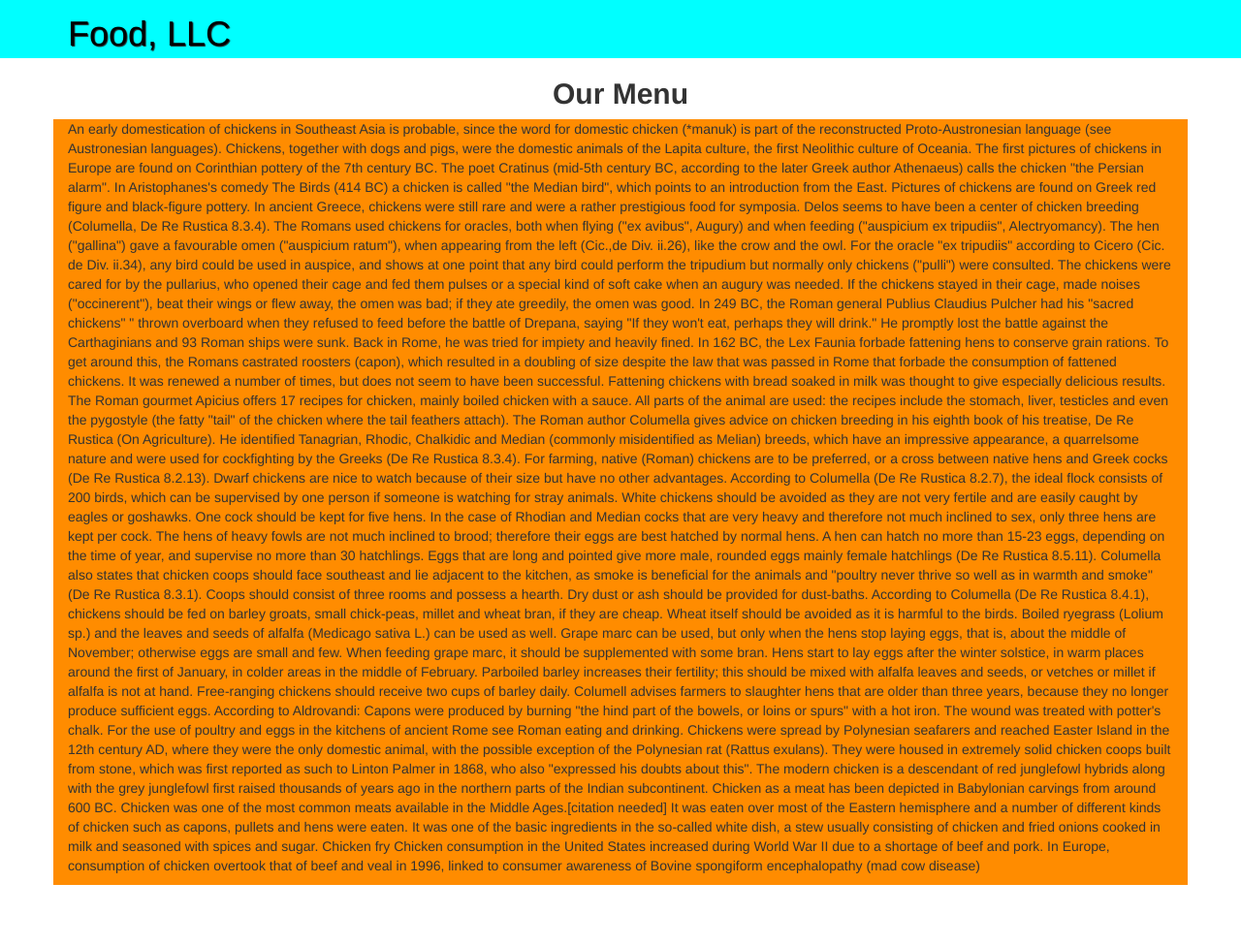
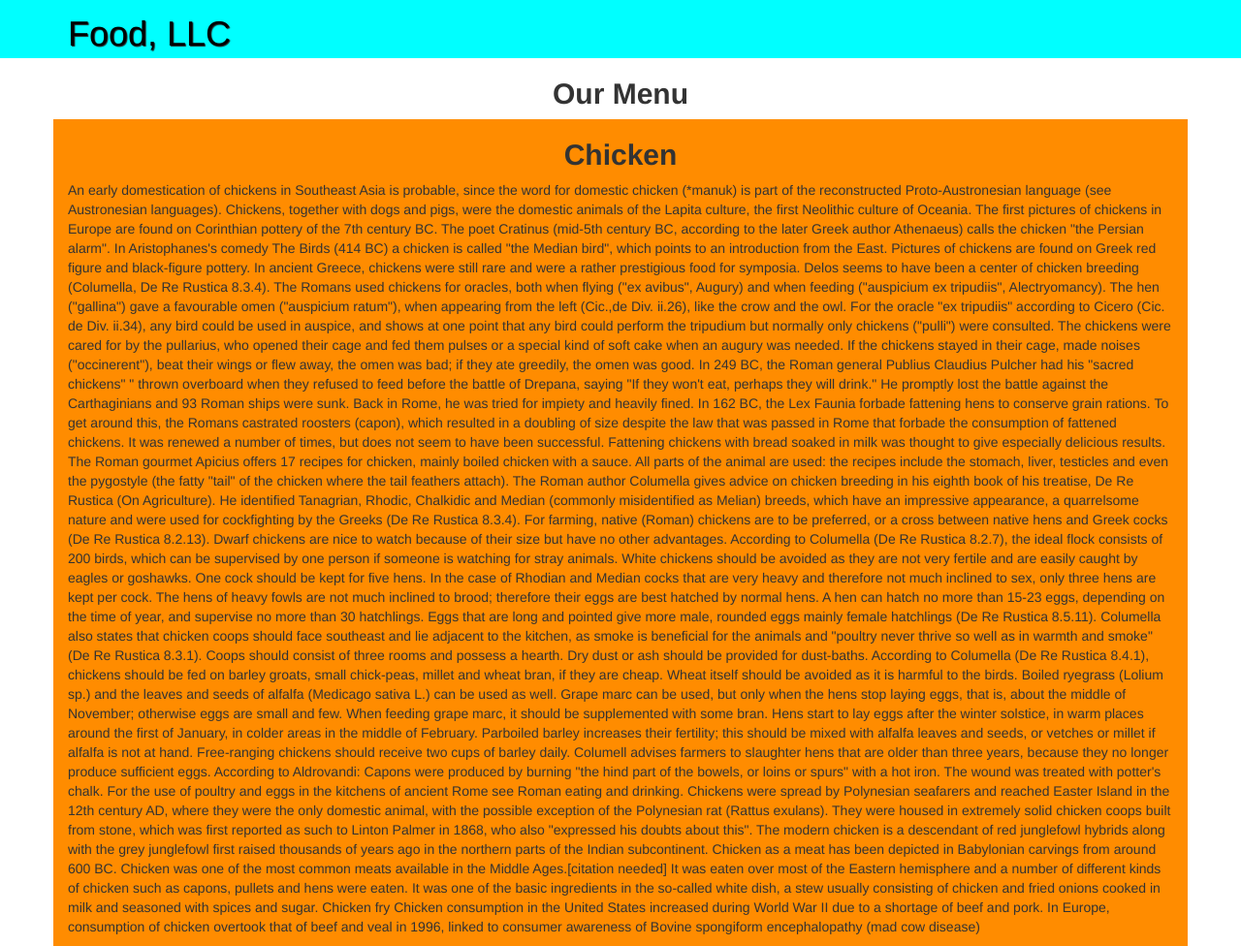
Before and after one commit to sedalem/module3-solution, a plain HTML site: page solution/index.html in a window 1280 px wide. Shown: the whole page at 97% size. Before the commit the page ends 913 px from the top, so only its background shows below. Drawn offline with Linux system fonts and the light colour scheme.

Commit message:
one more change

```diff
--- a/solution/index.html
+++ b/solution/index.html
@@ -45,10 +45,12 @@
     </nav>
 </header>
      <h2 class="text-center">Our Menu</h2>
+
     <div id="main-content" class="container">
     <div class="row">
         <div class="col-md-12 col-sm-12 col-xs-12">
         <div id="Chicken" class="header-text">
+            <h2 class="text-center">Chicken</h2>
             </div>
             <p>
             An early domestication of chickens in Southeast Asia is probable, since the word for domestic chicken (*manuk) is part of the reconstructed Proto-Austronesian language (see Austronesian languages). Chickens, together with dogs and pigs, were the domestic animals of the Lapita culture, the first Neolithic culture of Oceania.
```
